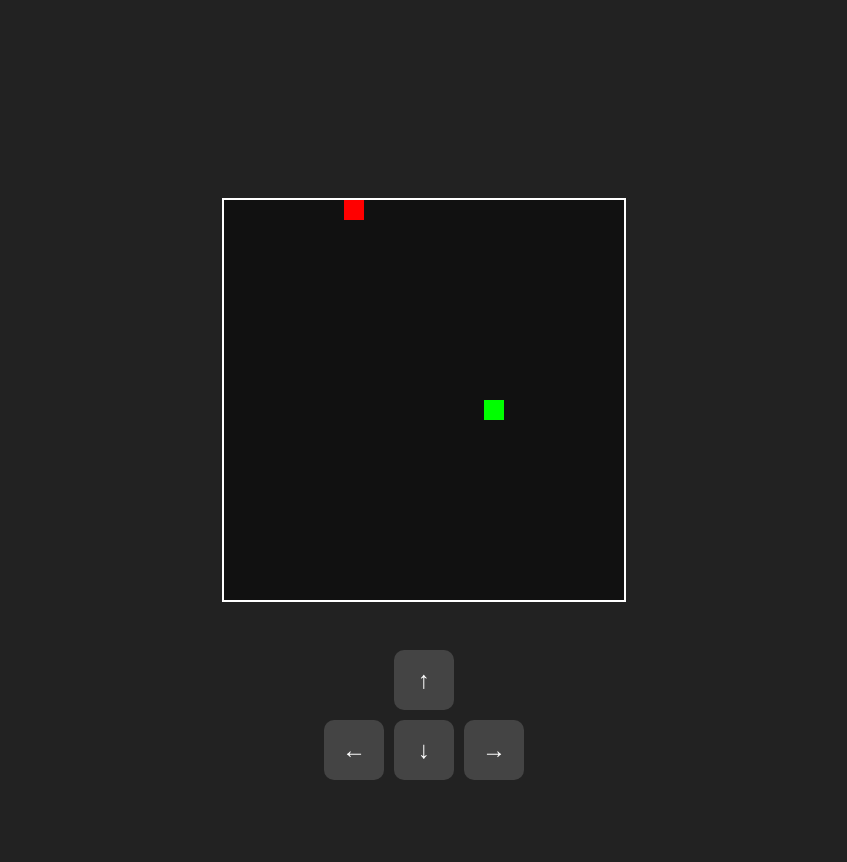
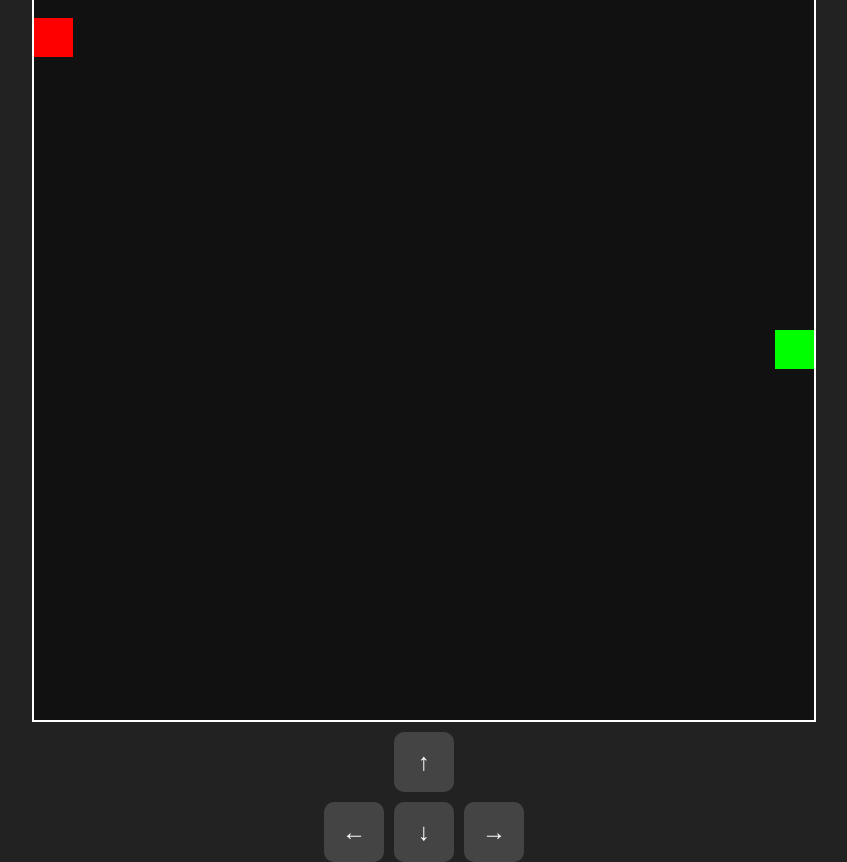
Before and after one commit to ZekaShamilli/snakeio, a plain HTML site: page index.html in a window 1280 px wide. Shown: the whole page, without its empty margins (216-1063 px from the left). Before the commit the page ends 800 px from the top, so only its background shows below. Drawn offline with Linux system fonts and the light colour scheme.

Commit message:
complteeted

```diff
--- a/index.html
+++ b/index.html
@@ -9,6 +9,7 @@
         display: flex;
         justify-content: center;
         align-items: center;
+        flex-direction: column;
         height: 100vh;
         margin: 0;
         background-color: #222;
@@ -19,11 +20,10 @@
         border: 2px solid #fff;
     }
     .controls {
-        position: fixed;
-        bottom: 20px;
         display: flex;
         flex-direction: column;
         gap: 10px;
+        margin-top: 10px;
     }
     .row {
         display: flex;
@@ -43,7 +43,7 @@
 </head>
 <body>
 
-<canvas id="gameCanvas" width="400" height="400"></canvas>
+<canvas id="gameCanvas"></canvas>
 
 <div class="controls">
     <div class="row">
@@ -60,8 +60,13 @@
 const canvas = document.getElementById('gameCanvas');
 const ctx = canvas.getContext('2d');
 
-const grid = 20;
-let snake = [{x: 200, y: 200}];
+// Canvas boyutunu ekran boyutuna göre ayarla
+const smallerSide = Math.min(window.innerWidth, window.innerHeight) - 20;
+canvas.width = smallerSide;
+canvas.height = smallerSide;
+
+const grid = Math.floor(smallerSide / 20); // Kare sayısı ekran boyutuna göre
+let snake = [{x: Math.floor(canvas.width/2 / grid) * grid, y: Math.floor(canvas.height/2 / grid) * grid}];
 let dx = grid;
 let dy = 0;
 let food = spawnFood();
@@ -79,7 +84,7 @@ function gameLoop() {
 
     if(head.x < 0 || head.x >= canvas.width || head.y < 0 || head.y >= canvas.height || snakeCollision(head)) {
         alert("Game Over! Skorunuz: " + score);
-        snake = [{x: 200, y: 200}];
+        snake = [{x: Math.floor(canvas.width/2 / grid) * grid, y: Math.floor(canvas.height/2 / grid) * grid}];
         dx = grid;
         dy = 0;
         score = 0;
@@ -110,13 +115,13 @@ function snakeCollision(head) {
     return snake.slice(1).some(segment => segment.x === head.x && segment.y === head.y);
 }
 
-// Dokunmatik ve buton kontrolleri
+// Buton kontrolleri
 document.getElementById('up').addEventListener('click', () => { if(dy === 0){ dx=0; dy=-grid; }});
 document.getElementById('down').addEventListener('click', () => { if(dy === 0){ dx=0; dy=grid; }});
 document.getElementById('left').addEventListener('click', () => { if(dx === 0){ dx=-grid; dy=0; }});
 document.getElementById('right').addEventListener('click', () => { if(dx === 0){ dx=grid; dy=0; }});
 
-// Kaydırma hareketi ile kontrol
+// Kaydırma ile kontrol
 let touchStartX = 0, touchStartY = 0;
 canvas.addEventListener('touchstart', e => {
     const touch = e.touches[0];
@@ -137,7 +142,8 @@ canvas.addEventListener('touchend', e => {
     }
 });
 
-setInterval(gameLoop, 150);
+// Yılan hızını azalt (interval artırıldı)
+setInterval(gameLoop, 250);
 </script>
 
 </body>
```
